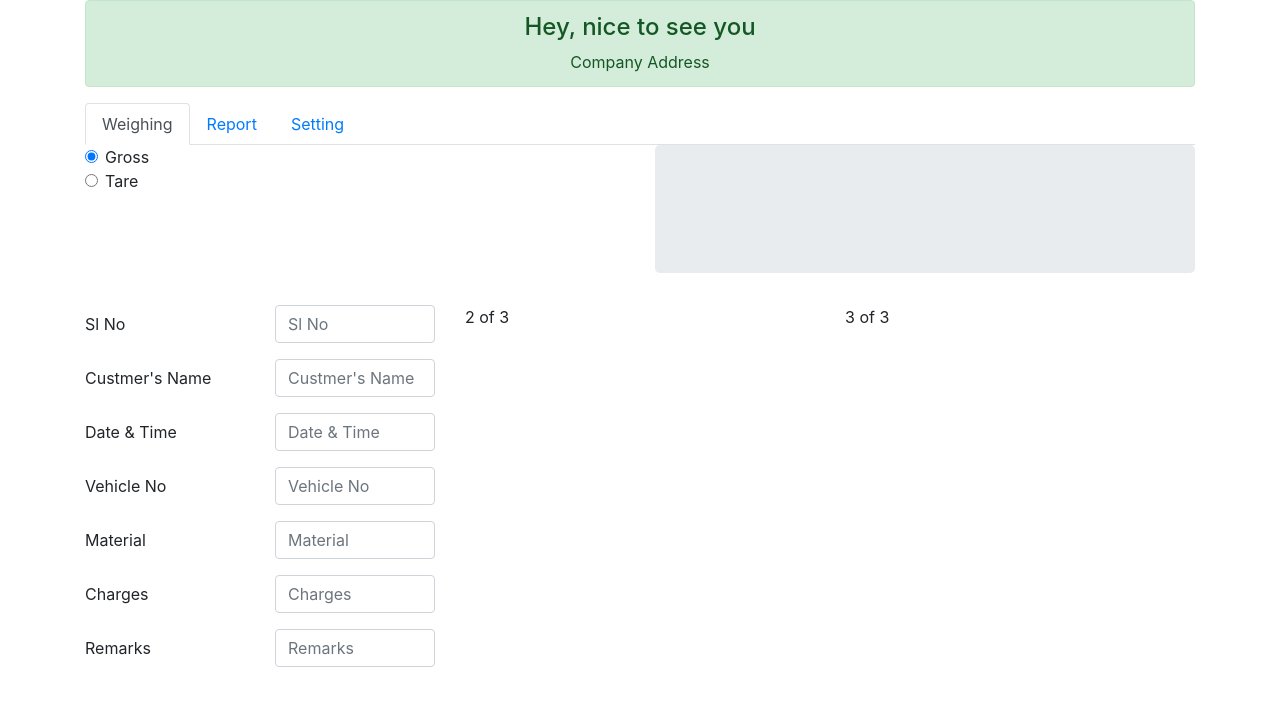
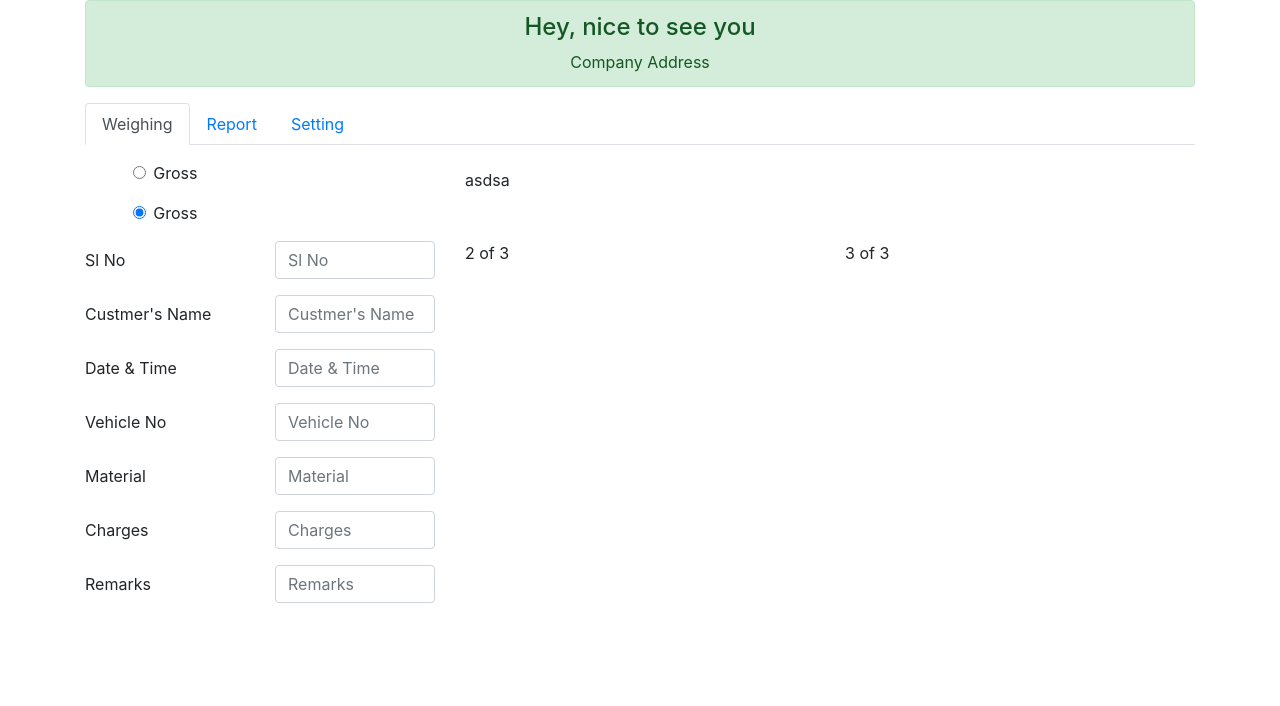
Before and after one commit to Moleesh/weighbridge-v2.0, a React (Create React App) app in the folder frontend/: page / in a window 1280 px wide. Shown: the top 706 px of the page. Built offline with nearby package versions, Linux system fonts and the light colour scheme.

Commit message:
frontend

```diff
--- a/frontend/src/components/app/navBar/weighing.jsx
+++ b/frontend/src/components/app/navBar/weighing.jsx
@@ -1,7 +1,6 @@
 import React, { Component } from "react";
 import Row from "react-bootstrap/Row";
 import Col from "react-bootstrap/Col";
-import Jumbotron from "react-bootstrap/Jumbotron";
 import Form from "react-bootstrap/Form";
 import GrossTareSelector from "./weighing/grossTareSelector";
 import ColumnOne from "./weighing/columnOne";
@@ -11,13 +10,15 @@ class Weighing extends Component {
 
   render() {
     return (
-      <Form>
+      <Form className="mt-3">
         <Row>
           <Col>
             <GrossTareSelector />
           </Col>
-          <Col xs={6}>
-            <Jumbotron />
+          <Col xs={8}>
+            <Form.Group as={Row} controlId="slNo">
+              <Form.Label column>asdsa</Form.Label>
+            </Form.Group>
           </Col>
         </Row>
         <Row>
--- a/frontend/src/components/app/navBar/weighing/grossTareSelector.jsx
+++ b/frontend/src/components/app/navBar/weighing/grossTareSelector.jsx
@@ -1,18 +1,31 @@
 import React, { Component } from "react";
 import Form from "react-bootstrap/Form";
+import Row from "react-bootstrap/Row";
+import Col from "react-bootstrap/Col";
 
 class GrossTareSelector extends Component {
   state = {};
   render() {
     return (
       <React.Fragment>
+        <Form.Group as={Row} controlId="gross">
+          <Col sm="2" />
           <Form.Check
             type="radio"
             name="Gross-Tare-Selector"
             label="Gross"
             defaultChecked
           />
-        <Form.Check type="radio" name="Gross-Tare-Selector" label="Tare" />
+        </Form.Group>
+        <Form.Group as={Row} controlId="gross">
+          <Col sm="2" />
+          <Form.Check
+            type="radio"
+            name="Gross-Tare-Selector"
+            label="Gross"
+            defaultChecked
+          />
+        </Form.Group>
       </React.Fragment>
     );
   }
```
Lines whose indentation alone changed are shown as unchanged.
